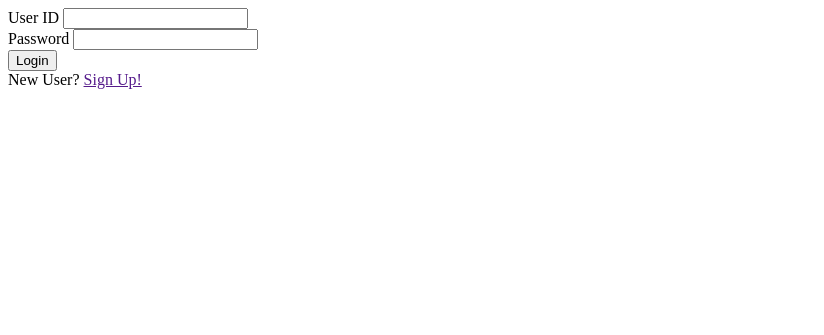
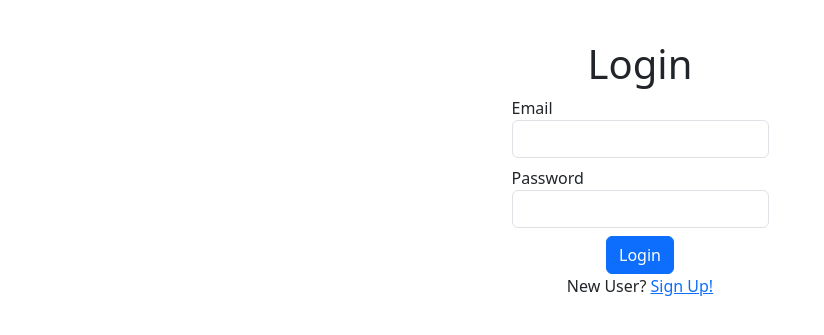
Before and after one commit to Shiva9361/Libra-main, a Flask app: page /user/home in a window 1280 px wide. Shown: the top 335 px of the page, without its empty margins (0-824 px from the left). Run offline with Flask 3, Linux system fonts and the light colour scheme; parts of the project's set-up code (start-up, migrations or seed data) failed here and were passed over.

Commit message:
Prettier

```diff
--- a/app.py
+++ b/app.py
@@ -11,6 +11,9 @@ app.config["SESSION_TYPE"] = "filesystem"""
 db.init_app(app)
 app.app_context().push()
 
+@app.route('/')
+def index():
+     return redirect(url_for("root_login"))
 
 @app.route("/login",methods = ["GET"])
 def root_login():
@@ -22,61 +25,69 @@ User endpoints
 @app.route("/login/user",methods = ["GET","POST"])
 def user_login():
      if "user" in session:
-          user_name = session["user"]
-          redirect(url_for("user_home.html"))
+          user_email = session["user"]
+          redirect(url_for("user_home"))
      if request.method == "POST":
-          user_name = request.form['uid']
+          user_email = request.form['uemail']
           user_pass = request.form['upass']
 
-          user = User.query.filter_by(user_name = user_name).first()
+          user = User.query.filter_by(email = user_email).first()
           if user is None:
                return render_template("user_login.html",wrong_pass = False,udne = True,create_account_url = url_for("user_create"))
           else:
                if user.user_pass == user_pass:
-                    session["user"] = user_name
+                    session["user"] = user_email
                     return redirect(url_for("user_home"))
-               return render_template("user_login.html",wrong_pass = True,udne = False,create_account_url = url_for("user_create"))
+               return render_template("user_login.html",wrong_pass = True,udne = False,create_account_url = url_for("user_create"),email = user_email)
 
      return render_template("user_login.html",wrong_pass = False,udne = False,create_account_url = url_for("user_create"))
 
 @app.route("/signup/user",methods = ["GET","POST"])
 def user_create():
      if request.method == "POST":
-          user_name = request.form['user_name']
-          user = User.query.filter_by(user_name = user_name).first()
+          user_email = request.form['email']
+          first_name = request.form['fname']
+          last_name = request.form['lname']
+          pnum = request.form['pnum']
+          nick_name = request.form['nick_name']
+          user_pass = request.form['user_pass']
+
+          user = User.query.filter_by(email = user_email).first()
+
           if user is None:
-               first_name = request.form['fname']
-               last_name = request.form['lname']
-               pnum = request.form['pnum']
-               email = request.form['email']
-               user_pass = request.form['user_pass']
-               new_user = User(user_name = user_name,user_pass = user_pass,
+               new_user = User(nick_name = nick_name,user_pass = user_pass,
                                first_name = first_name, last_name = last_name,
-                               phone_number = pnum,email = email
+                               phone_number = pnum,email = user_email
                                )
                db.session.add(new_user)
                db.session.commit()
                return redirect(url_for('user_login'))
           else:
-               render_template("user_signup.html",user_name_exists = True)
+               return render_template("user_signup.html",email = True,nick_name = nick_name,user_pass = user_pass,
+                               first_name = first_name, last_name = last_name,
+                               phone_number = pnum)
 
-     return render_template("user_signup.html",user_name_exists = False)
+     return render_template("user_signup.html",email = False,data = "")
 
 @app.route("/user/home")
 def user_home():
      if "user" in session:
-          user_name = session["user"]
+          user_email = session["user"]
           #user = User.query.filter_by(user_name = user_name).first()
-          return render_template("user_home.html",user_name = user_name)
+          return render_template("user_home.html",user_name = user_email)
      return render_template("user_login.html")
 
 @app.route("/user/profile")
 def user_profile():
      if "user" in session:
-          user_name = session["user"]
-          user = User.query.filter_by(user_name = user_name).first()
+          user_email = session["user"]
+          user = User.query.filter_by(email = user_email).first()
           return render_template("user_profile.html",user = user)
      return render_template("user_login.html")
+
+@app.route("/user/profile/edit")
+def user_profile_edit():
+     return render_template("user_profile_edit.html")
 
 """
 Librarian endpoints
@@ -84,7 +95,24 @@ Librarian endpoints
 
 @app.route("/login/libriarian",methods = ["GET","POST"])
 def librarian_login():
-     return render_template("librarian_login.html")
+     if "librarian" in session:
+          return redirect(url_for("librarian_dashboard"))
+     else:
+          if request.method=="POST":
+               user_name = request.form["uname"]
+               password = request.form["pass"]
+               librarian = Librarian.query.filter_by(user_name = user_name).first()
+
+               if not librarian:
+                    return render_template("librarian_login.html",udne = True,wrong_pass= False)
+               else:
+                    if librarian.password == password:
+                         session["librarian"] = user_name
+                         return redirect(url_for("librarian_dashboard"))
+                    else:
+                         return render_template("librarian_login.html",udne = False,wrong_pass= True)
+
+     return render_template("librarian_login.html",udne = False,wrong_pass= False)
 
 @app.route("/libriarian/dashboard",methods = ["GET","POST"])
 def librarian_dashboard():
--- /dev/null
+++ b/templates/base.html
@@ -0,0 +1,28 @@
+<!DOCTYPE html>
+<html lang="en">
+
+<head>
+    <meta charset="UTF-8">
+    <meta name="viewport" content="width=device-width, initial-scale=1.0">
+    <title>
+        {% block title %}
+        Document
+        {% endblock %}
+    </title>
+    <link href="https://cdn.jsdelivr.net/npm/bootstrap@5.3.2/dist/css/bootstrap.min.css" rel="stylesheet"
+        integrity="sha384-T3c6CoIi6uLrA9TneNEoa7RxnatzjcDSCmG1MXxSR1GAsXEV/Dwwykc2MPK8M2HN" crossorigin="anonymous">
+</head>
+<header>
+
+</header>
+
+<body>
+    <div class="container">
+        {% block content%}
+        {% endblock %}
+    </div>
+    {% block style%}
+    {% endblock %}
+</body>
+
+</html>
--- a/templates/user_login.html
+++ b/templates/user_login.html
@@ -1,33 +1,55 @@
-<!DOCTYPE html>
+{% extends "base.html" %}
+{% block title %}Login{% endblock %}
+{% block content %}
 
-<head>
-    <title>Libra</title>
-</head>
-
-<body>
-    {% if wrong_pass %}
-    {{"Wrong Password"}}
-    {% endif %}
-    {% if udne %}
-    {{"User name does not exist"}}
-    {% endif %}
-    <form action="/login/user" method="POST" id="user_login_form">
+<h1>Login</h1>
+<div>
+    <form class="mt5" action="/login/user" method="POST" id="user_login_form">
         <div>
-            <label>User ID</label>
-            <input type="text" name="uid" value="" required />
+            <label class="form-label">Email
+                <input class="form-control" type="email" name="uemail" value="{{email}}" required />
+            </label>
         </div>
+        {% if udne %}
+        <label class="form-label">Email is not registered</label>
+        {% endif %}
         <div>
-            <label>Password</label>
-            <input type="password" name="upass" required />
+            <label class="form-label">Password
+                <input class="form-control" type="password" name="upass" required />
+            </label>
+            {% if wrong_pass %}
+            <div class="signup">Wrong Password!! </div>
+            {% endif %}
         </div>
 
         <div>
-            <input type="submit" value="Login">
+            <input class="btn btn-primary" type="submit" value="Login">
         </div>
+        <label class="form-label">
+            New User? <a href="{{create_account_url}}">Sign Up!</a>
+        </label>
     </form>
-    <div>
-        New User? <a href="{{create_account_url}}">Sign Up!</a>
-    </div>
-</body>
+</div>
+{% endblock %}
+{% block style%}
+<style>
+    form {
+        display: flex;
+        flex-direction: column;
+        align-items: center;
+    }
+
+    .signup {
+        display: flex;
+        flex-direction: column;
+        align-items: center;
+    }
+
+    h1 {
+        margin-top: 40px;
+        text-align: center;
+    }
+</style>
+{% endblock %}
 
 </html>
```
Also changed, not shown: Classes/Dbmodels.py (+9 -8 lines), templates/librarian_login.html (+48 -7 lines), templates/root_login.html (+27 -15 lines), templates/user_profile.html (+12 -14 lines), templates/user_signup.html (+39 -22 lines), instance/library_database.sqlite3.
